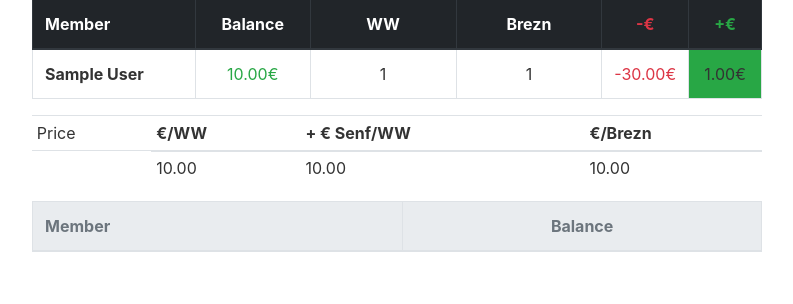
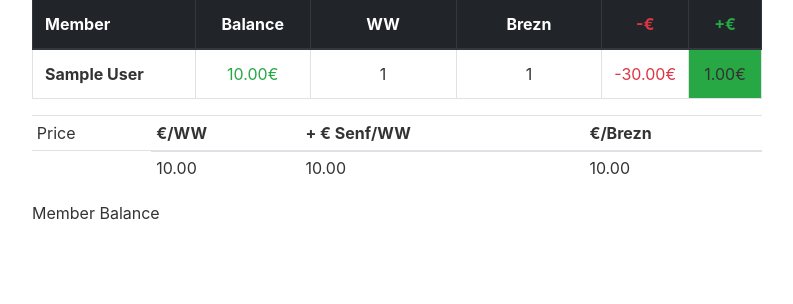
Before and after one commit to In7u5/WW-Clone, a Django app: page / in a window 1280 px wide. Shown: the part 137-441 px from the top of the page, without its empty margins (53-846 px from the left). Run offline with Django 3.2, Linux system fonts and the light colour scheme; tables that the repository leaves empty hold one stand-in row (values such as "Sample post"); lists and menus that the app fills with data are empty; some libraries are stand-ins or nearby versions.

Commit message:
Update overview.html
Commented out the overview of balances without orders.

```diff
--- a/wwlist/templates/wwlist/overview.html
+++ b/wwlist/templates/wwlist/overview.html
@@ -70,7 +70,7 @@
 
 
 
-<table class="table table-bordered">
+<!–– table class="table table-bordered">
         <thead class="thead-light">
             <tr>
                 <th class="text-muted" scope="col">Member</th>
@@ -97,7 +97,7 @@
                 {% endif %}
             {% endfor %}
         </tbody>
-    </table>
+    </table ––>
 
 
 {% endfor %}
```
